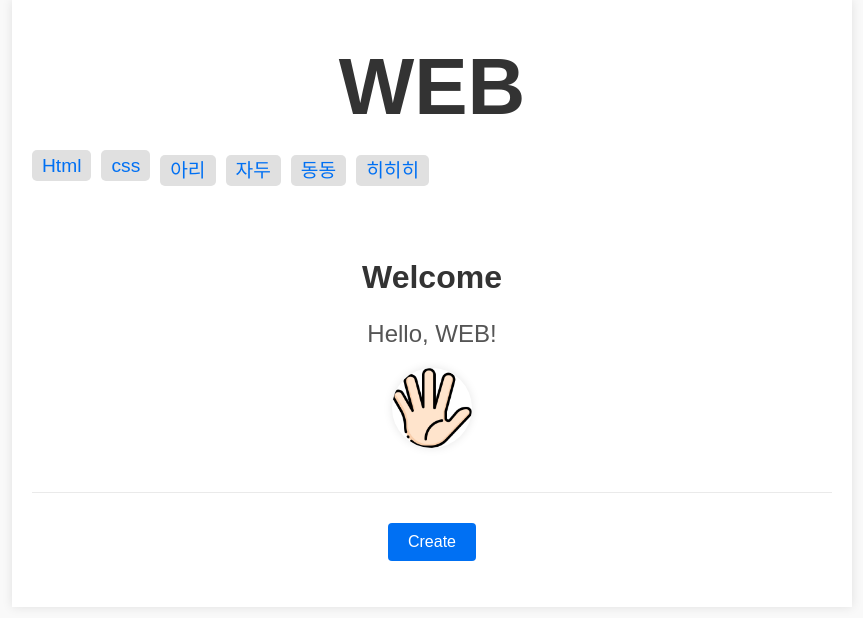
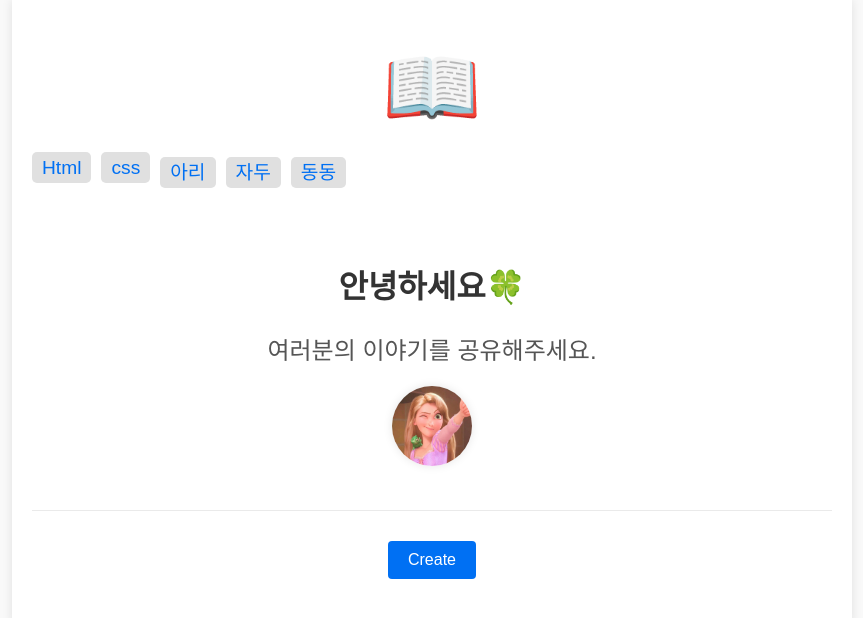
Before and after one commit to yousincha/nextapp, a Next.js app: page / in a window 1280 px wide. Shown: the top 618 px of the page, without its empty margins (208-1071 px from the left). Built offline with nearby package versions, Linux system fonts and the light colour scheme; data requests are answered from the project's data file.

Commit message:
20240809-2 (이미지 및 내용 수정) commit

```diff
--- a/db.json
+++ b/db.json
@@ -24,11 +24,6 @@
       "title": "동동",
       "body": "<ul><li>동동주</li><li>샴페인</li><li>막걸리</li></ul>",
       "id": 11
-    },
-    {
-      "title": "히히히",
-      "body": "<p>드디어! 금요일이다아ㅏ!! 🥰</p>",
-      "id": 12
     }
   ],
   "posts": [
--- a/src/app/layout.js
+++ b/src/app/layout.js
@@ -19,7 +19,7 @@ export default async function RootLayout({ children }) {
         <div className="container">
           <header>
             <h1>
-              <Link href="/">WEB</Link>
+              <Link href="/">📖</Link>
             </h1>
           </header>
           <nav>
--- a/src/app/page.js
+++ b/src/app/page.js
@@ -4,12 +4,12 @@ import styles from "./Home.module.css";
 export default function Home() {
   return (
     <div className={styles.container}>
-      <h2 className={styles.title}>Welcome</h2>
-      <p className={styles.greeting}>Hello, WEB!</p>
+      <h2 className={styles.title}>안녕하세요🍀</h2>
+      <p className={styles.greeting}>여러분의 이야기를 공유해주세요.</p>
       <Image
         className={styles.image}
-        src="/hello.png"
-        alt="Hello Image"
+        src="/profile.jpg"
+        alt="Profile Image"
         width={80}
         height={80}
       />
```
Also changed, not shown: public/hello.png (deleted), public/profile.jpg (added).
